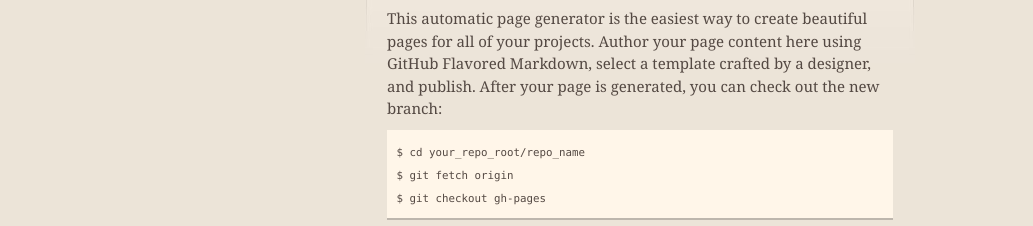
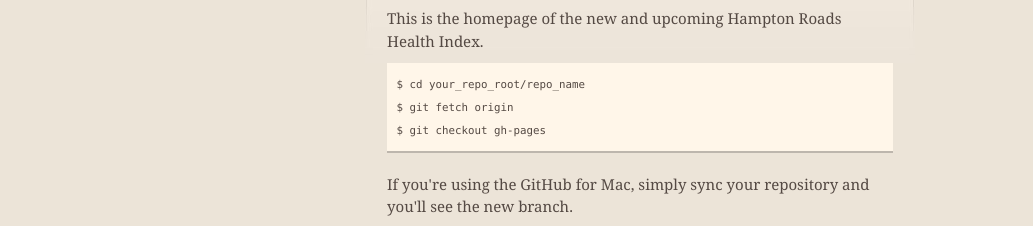
Before and after one commit to jfs2j/HR-Health-Index, a plain HTML site: page index.html in a window 1280 px wide. Shown: the part 282-508 px from the top of the page, without its empty margins (0-1033 px from the left). Drawn offline with nearby package versions, Linux system fonts and the light colour scheme.

Commit message:
Update index.html

```diff
--- a/index.html
+++ b/index.html
@@ -49,7 +49,7 @@
         <h3>
 <a id="welcome-to-github-pages" class="anchor" href="#welcome-to-github-pages" aria-hidden="true"><span class="octicon octicon-link"></span></a>Welcome to GitHub Pages.</h3>
 
-<p>This automatic page generator is the easiest way to create beautiful pages for all of your projects. Author your page content here using GitHub Flavored Markdown, select a template crafted by a designer, and publish. After your page is generated, you can check out the new branch:</p>
+<p>This is the homepage of the new and upcoming Hampton Roads Health Index.</p>
 
 <pre><code>$ cd your_repo_root/repo_name
 $ git fetch origin
```
